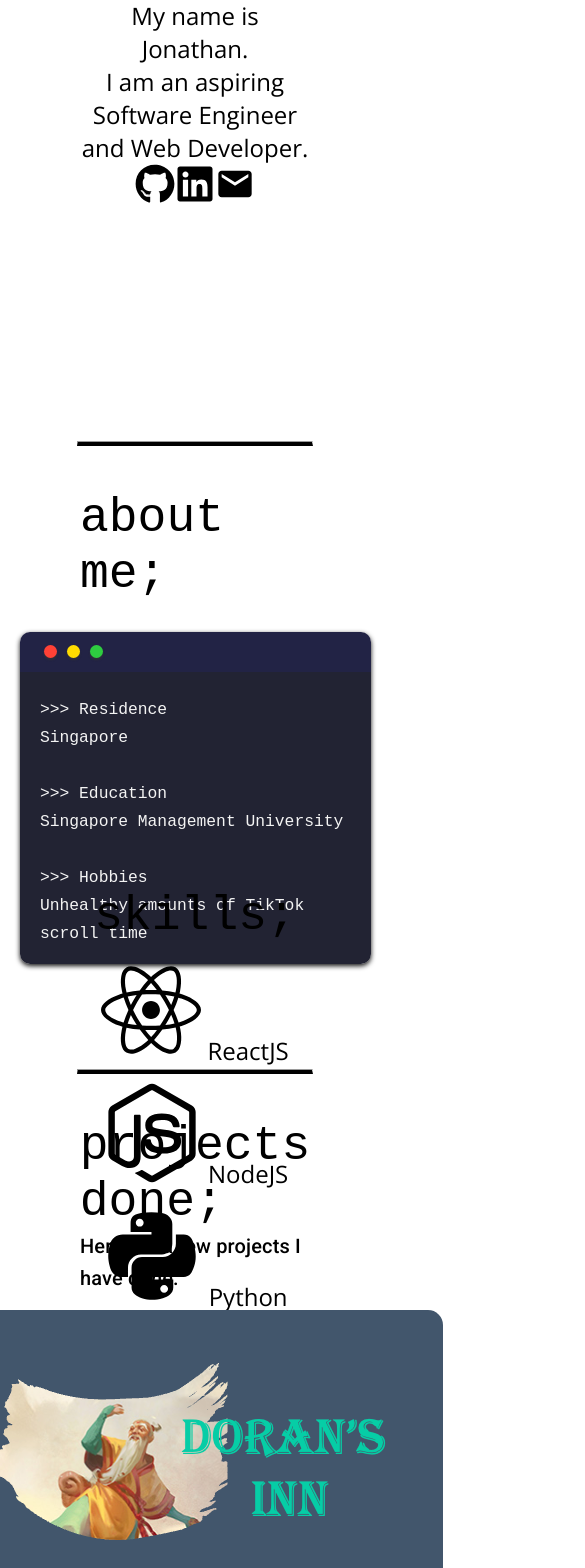
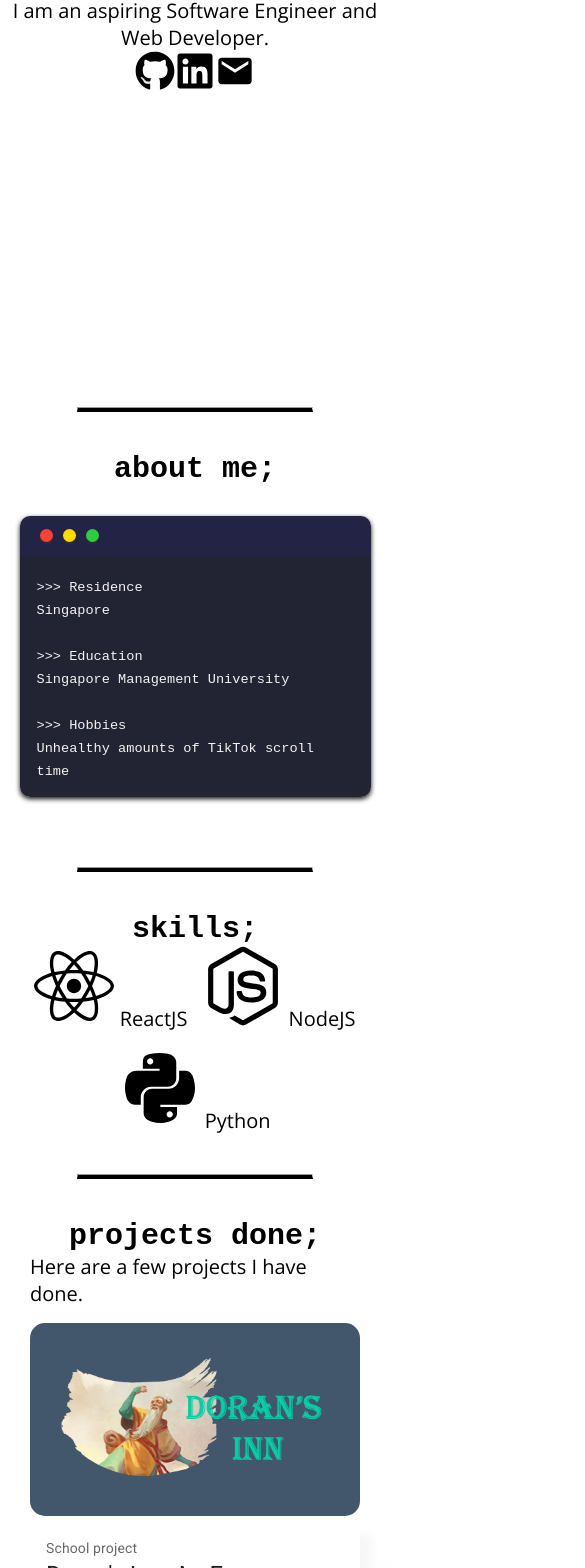
Before and after one commit to jonjonnyjonjon/portfolio-website, a React (Create React App) app: page / in a window 390 px wide. Shown: the part 419-1987 px from the top of the page, 585 px wide, since content can reach past the window. Built offline with nearby package versions, Linux system fonts and the light colour scheme.

Commit message:
mobile responsive

```diff
--- a/src/App.js
+++ b/src/App.js
@@ -69,12 +69,12 @@ const App = () => {
 
             <hr className="divider-line"/>
             <AboutMe />
-
             <hr className="divider-line"/>
 			<Skills />
 
             <hr className="divider-line"/>
 			<Projects />
+
 			{/* <Grid container spacing={2} sx={{mt: 1, mb: 1}}>
 				<Grid item sm={6}>
 					<div className="editorBox" contentEditable style={editorBoxStyle}>
--- a/src/components/AboutMe.js
+++ b/src/components/AboutMe.js
@@ -6,14 +6,11 @@ const Skills = () => {
     return (
         <section className="aboutme-section" id="aboutme-section">
             <div className="aboutme-text">
-                <Typography variant="h3">
-                    about me;
-                </Typography>
+                <h1>about me;</h1>
             </div>
 
-            <div>
-                <InfoTerminal />
-            </div>
+            <InfoTerminal />
+
         </section>
     )
 }
--- a/src/components/Intro.js
+++ b/src/components/Intro.js
@@ -6,10 +6,7 @@ const Intro = () => {
     return (
         <section className="intro-section" id="intro-section">
             <div style={{textAlign: "center"}}>
-                <Typography variant="h3" className="greeting">
-                    hello world;
-                </Typography>
-
+                <h1 className="greeting">hello world;</h1>
             </div>
 
             <div style={{textAlign: "center"}}>
--- a/src/components/Navbar.js
+++ b/src/components/Navbar.js
@@ -75,7 +75,7 @@ const Navbar = () => {
 						component="div"
 						sx={{ flexGrow: 1, display: { xs: 'flex', md: 'none' } }}
 					>
-						LOGO
+                        <img src={jwLogo} alt="jw logo" width="70" />
 					</Typography>
 					<Box sx={{ flexGrow: 1, display: { xs: 'none', md: 'flex' } }}>
 						{pages.map(page => (
--- a/src/components/Projects.js
+++ b/src/components/Projects.js
@@ -13,13 +13,8 @@ const Projects = () => {
         <section className="projects-section" id="projects-section">
             <div className="projects-wrapper">
                 <div className="projects-text">
-                    <Typography variant="h3">
-                        projects done;
-                    </Typography>
-
-                    <Typography variant="h6">
-                        Here are a few projects I have done.
-                    </Typography>
+                    <h1>projects done;</h1>
+                    <span>Here are a few projects I have done.</span>
                 </div>
                 {/* <Grid container spacing={2}>
                     <Grid item xs={12} md={4}>
--- a/src/components/Skills.js
+++ b/src/components/Skills.js
@@ -5,21 +5,19 @@ const Skills = () => {
     return (
         <section className="skills-section" id="skills-section">
             <div className="skills-text">
-                <Typography variant="h3">
-                    skills;
-                </Typography>
+                <h1>skills;</h1>
             </div>
 
             <div className="skills-box">
                 <Grid container spacing={2} direction="row" justifyContent="center" alignItems="center">
                     <Grid item>
-                        <FaReact size={100} /> ReactJS
+                        <FaReact className="fareact" /> ReactJS
                     </Grid>
                     <Grid item>
-                        <FaNodeJs size={100} /> NodeJS
+                        <FaNodeJs className="fanodejs" /> NodeJS
                     </Grid>
                     <Grid item>
-                        <FaPython size={100} /> Python
+                        <FaPython className="fapython" /> Python
                     </Grid>
                 </Grid>
             </div>
--- a/src/index.css
+++ b/src/index.css
@@ -4,8 +4,6 @@ body {
 	padding: 0;
 	font-family: 'Open Sans', sans-serif;
 	font-size: 24px;
-	-webkit-font-smoothing: antialiased;
-	-moz-osx-font-smoothing: grayscale;
 }
 
 html {
@@ -19,22 +17,16 @@ html {
 }
 
 /* All */
-.intro-section, .projects-section {
-    padding: 2rem 5rem 0 5rem;
+.aboutme-section, .skills-section, .projects-section {
+    padding: 1.5em;
+}
+
+.intro-section {
     height: 90vh;
 }
 
-.aboutme-section {
-    padding: 2rem 5rem 0 5rem;
-    height: 40vh;
-}
-
-.skills-section {
-    padding: 2rem 5rem 0 5rem;
-    height: 20vh;
-}
-
-h3 {
+h1 {
+    margin: 0;
     font-family: monospace !important;
 }
 
@@ -44,8 +36,6 @@ h3 {
     display: block;
     line-height: 1.6em;
 }
-
-
 
 /* Intro.js */
 .intro-section {
@@ -97,7 +87,7 @@ h3 {
     justify-items: center;
     align-items: center;
     flex-direction: column;
-    height: 40vh;
+    /* height: 40vh; */
 }
 
 .terminal {
@@ -176,7 +166,6 @@ code {
     align-items: center;
     justify-content: center;
     flex-direction: column;
-    margin-bottom: 1rem;
 }
 
 /* Projects.js */
@@ -188,12 +177,10 @@ code {
     margin-bottom: 1rem;
 }
 
-.projects.wrapper {
-    position: absolute;
-}
-
-img {
+.projects-wrapper img {
     border-radius: 15px;
+    width: 100%;
+    height: auto;
 }
 
 .project-card {
@@ -204,3 +191,25 @@ img {
     display: flex;
     justify-content: space-between;
 }
+
+/* Mobile CSS */
+@media screen and (max-width: 375px) {
+    body {
+        font-size: 16px;
+    }
+
+    .fareact, .fanodejs, .fapython {
+        font-size: 3em;
+    }
+}
+
+/* Tablet CSS */
+@media screen and (max-width: 768px) {
+    body {
+        font-size: 20px;
+    }
+
+    .fareact, .fanodejs, .fapython {
+        font-size: 4em;
+    }
+}
```
